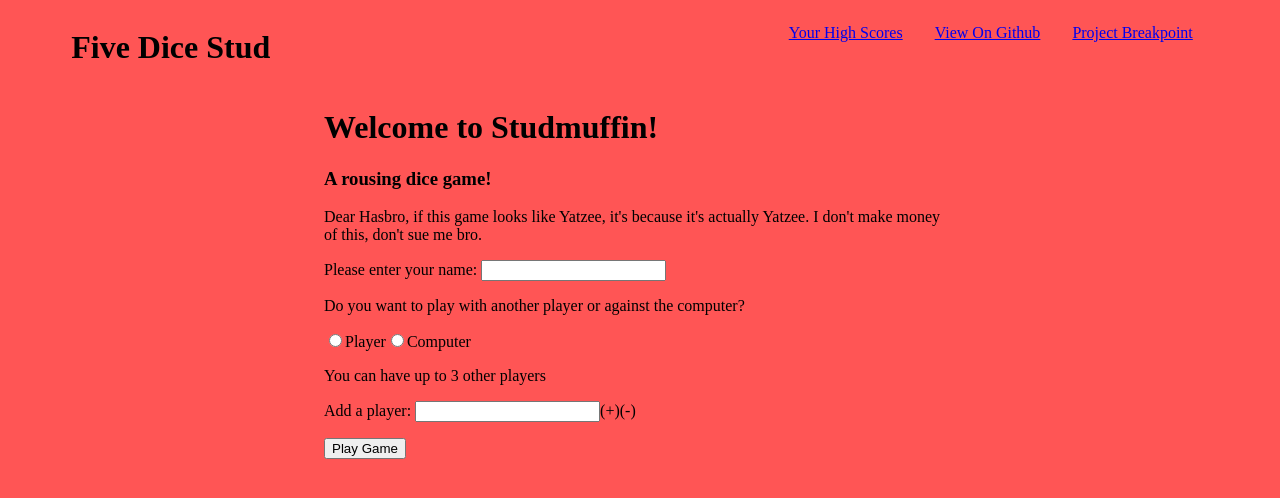
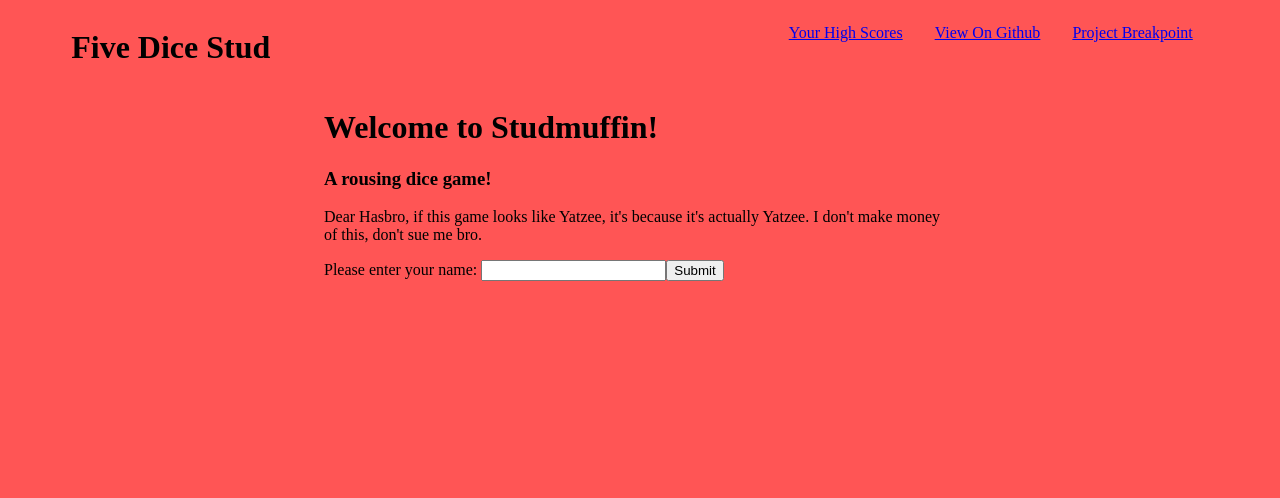
Before and after one commit to jckuhl/dice-game-v3, a Vue app: page / in a window 1280 px wide. Shown: the top 498 px of the page. Built offline with nearby package versions, Linux system fonts and the light colour scheme.

Commit message:
can add players

```diff
--- /dev/null
+++ b/src/components/InputButton.vue
@@ -0,0 +1,23 @@
+<template>
+    <div>
+        <label for="text"><slot name="label"></slot></label>
+        <input type="text" id="text" v-model="value">
+        <button @click="passUp" :disabled="!value.length"><slot name="btn-text"></slot></button>
+    </div>
+</template>
+
+<script>
+export default {
+    name: 'InputButton',
+    data() {
+        return {
+            value: ''
+        }
+    },
+    methods: {
+        passUp() {
+            this.$emit('pass-up', this.value);
+        }
+    }
+}
+</script>
--- a/src/components/Intro.vue
+++ b/src/components/Intro.vue
@@ -4,8 +4,10 @@
         <h3>A rousing dice game!</h3>
         <p>Dear Hasbro, if this game looks like Yatzee, it's because it's actually Yatzee.  I don't make money of this, don't sue me bro.</p>
         <label for="name">Please enter your name: </label>
-        <input type="text" id="name" v-model="names[0]" :class="{ warning: warning}" @change="handleInput">
+        <input type="text" id="name" v-model="player1name" :class="{ warning: warning}">
+        <button @click="handleInput">Submit</button>
         <span v-if="warning">Name is required</span>
+        <div v-if="players.length">
             <p>Do you want to play with another player or against the computer?</p>
             <input type="radio" name="playerpicker" value="player" v-model="picked">
             <label for="player">Player</label>
@@ -14,40 +16,82 @@
             <div v-if="picked === 'computer'">
                 <button @click="playGame">Play Game</button>
             </div>
-        <div v-else>
+            <div v-else-if="picked ==='player'">
                 <p>You can have up to 3 other players</p>
-            <label for="player2">Add a player: </label>
-            <input type="text" id="player2">
-            <span>(+)</span><span>(-)</span>
-            <p><button @click="playGame">Play Game</button></p>
+                <template v-for="(input, index) in inputs" >
+                    <component @pass-up="addName" :is="input" :key="index">
+                        <span slot="label">Add Player</span>
+                        <span slot="btn-text">Add</span>
+                    </component>
+                </template>
+                <p><button @click="playGame" :disabled="invalidPlayers">Play Game</button></p>
+            </div>
         </div>
     </div>
 </template>
 
 <script>
+import InputAndButton from './InputButton';
 import store from './../store.js';
 import router from  './../router.js';
 import Player from './../assets/player.js';
+import names from './../assets/names.js';
+import random from './../assets/random.js';
+import InputButtonVue from './InputButton.vue';
 
 export default {
+    name: 'Intro',
+    components: {
+        InputAndButton
+    },
     data() {
         return {
-            names: [],
             picked: '',
             warning: false,
-            players: []
+            players: [],
+            names: [],
+            inputs: [InputAndButton],
+            player1name: ''
+        }
+    },
+    computed: {
+        invalidPlayers() {
+            const invalidPlayer1 = this.player1name === '' || this.player1name.length === 0;
+            const invalidOtherPlayers = this.names.length === 1 && this.names[0] === ''
+            if(this.picked === 'computer') {
+                return invalidPlayer1
+            } else {
+                return invalidOtherPlayers && invalidPlayer1;
+            }
         }
     },
     methods: {
         playGame() {
-            store.commit('addPlayers', [
-                new Player('Suzetta'),
-                new Player('Rosalyn')
-            ]);
+            if(this.picked === 'computer') {
+                const plName = names[random(0, names.length)];
+                const player = new Player(plName);
+                this.players.push(player);
+            } else {
+
+                const players = this.names.map(name => new Player(name));
+                this.players = this.players.concat(players);
+            }
+            store.commit('addPlayers', this.players);
             this.$router.push('/game');
         },
         handleInput() {
-            if(this.names[0]) this.warning = false;
+            if(this.player1name && this.players.length == 0) {
+                const player = new Player(this.player1name);
+                this.players.push(player);
+            }
+        },
+        addName(value) {
+            if(this.inputs.length <= 2) {
+                this.inputs.push(InputAndButton);
+            }
+            if(this.names.length <= 3) {
+                this.names.push(value);
+            }
         }
     }
 }
--- a/src/router.js
+++ b/src/router.js
@@ -1,6 +1,7 @@
 import Vue from 'vue';
 import Router from 'vue-router';
 import Intro from './components/Intro.vue';
+import store from './store';
 
 Vue.use(Router);
 
@@ -14,7 +15,14 @@ export default new Router({
         {
             path: '/game',
             name: 'StudMuffin',
-            component: () => import( /* webpackChunkName: "Stud Muffin" */ './components/StudMuffin.vue')
+            component: () => import( /* webpackChunkName: "Stud Muffin" */ './components/StudMuffin.vue'),
+            beforeEnter: ((to, from, next)=> {
+                if(!store.state.players.length) {
+                    next({ path: '/'})
+                } else {
+                    next();
+                }
+            })
         }
     ]
 })
--- a/src/store.js
+++ b/src/store.js
@@ -10,7 +10,7 @@ export default new Vuex.Store({
     },
     mutations: {
         addPlayers(state, payload) {
-            console.log(payload)
+            state.players = [];
             payload.forEach(player => {
                 state.players.push(player);
             });
```
Also changed, not shown: src/assets/names.js (added, +3 -0 lines). Lines whose indentation alone changed are shown as unchanged.
